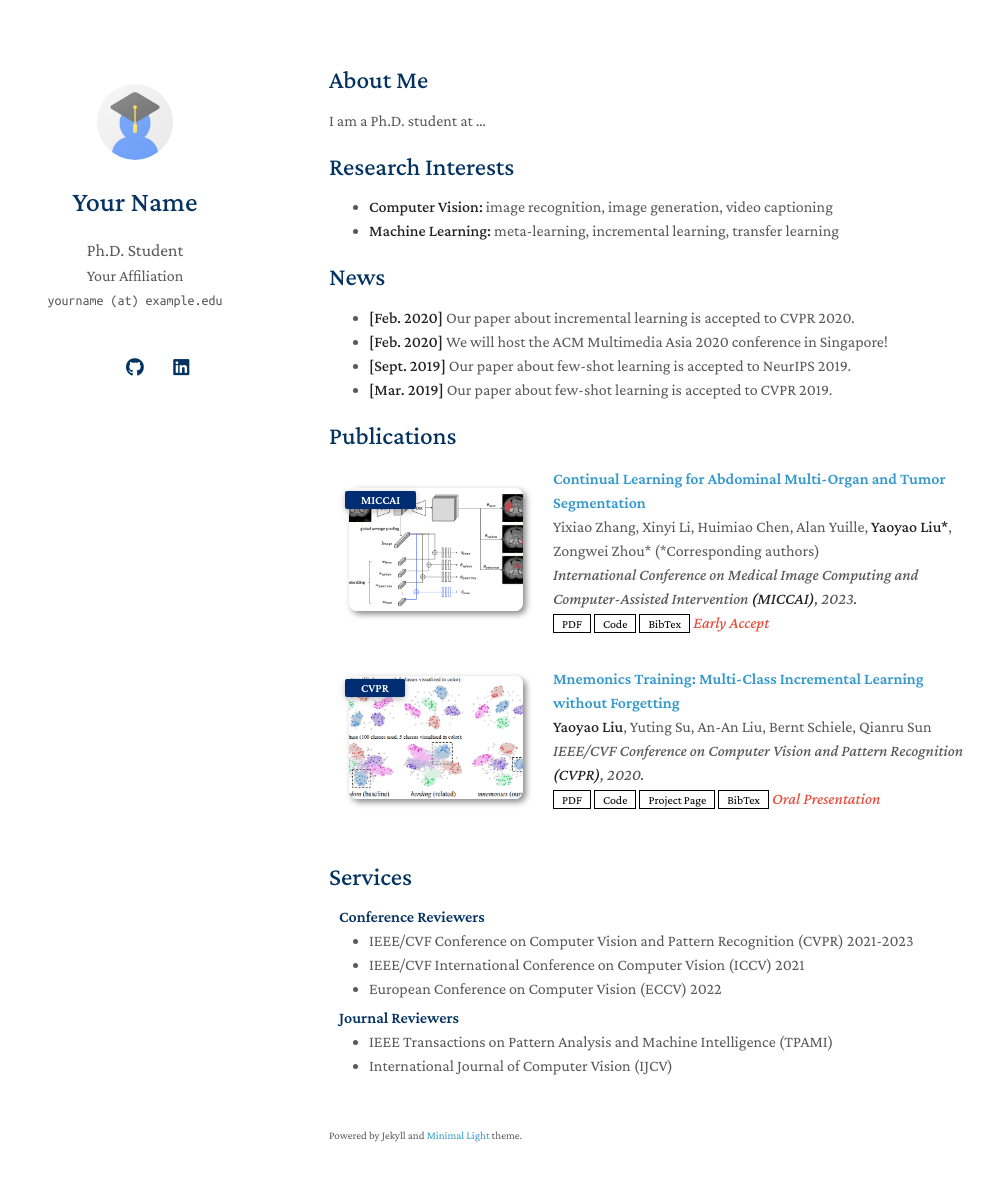
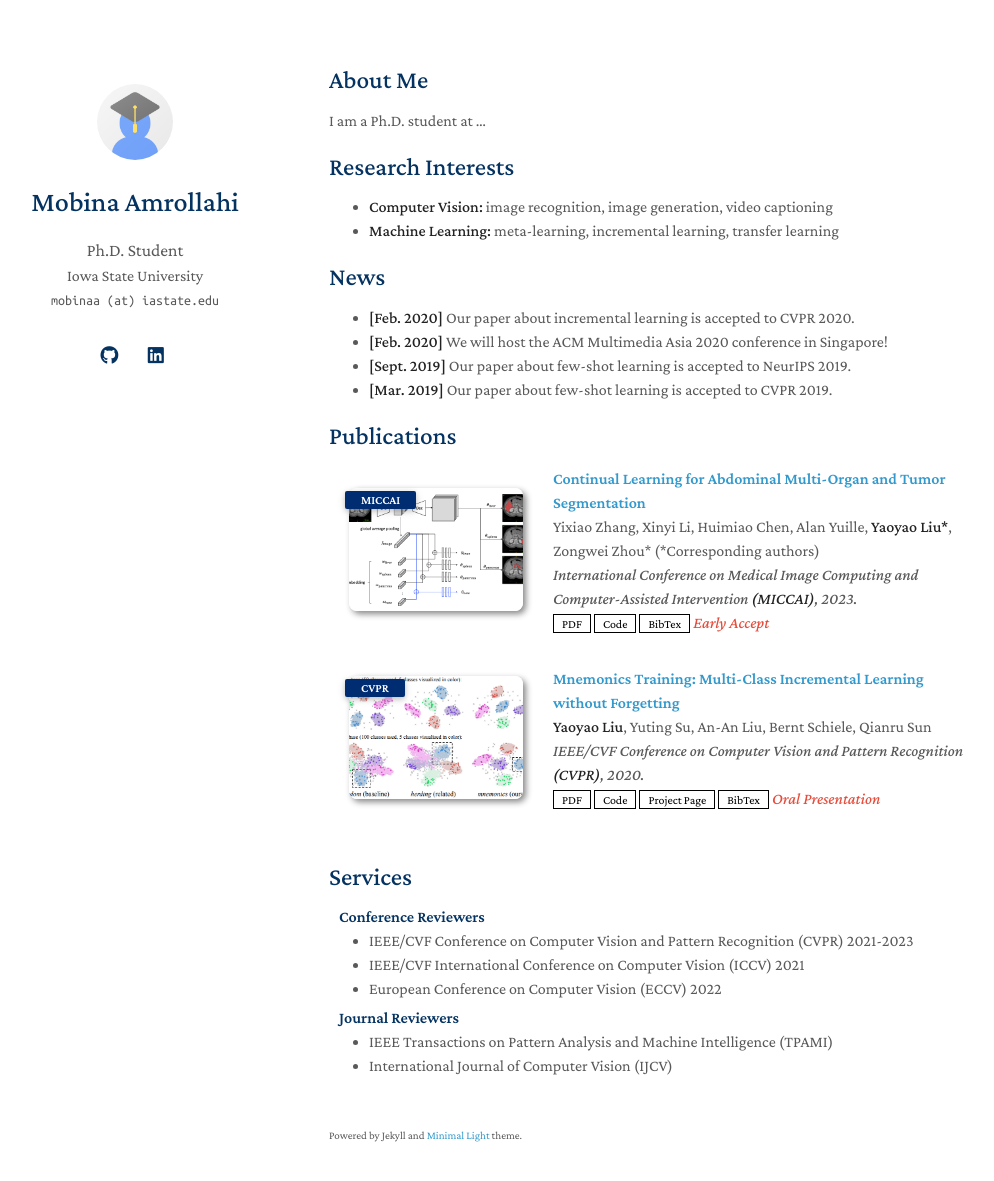
Before and after one commit to mobinaamrollahi/mobinaamrollahi.github.io, a Jekyll site: the page built from index.md, in a window 1280 px wide and 1216 px high. Shown: the top 1181 px of the window, without its empty margins (141-1135 px from the left). Built offline with Jekyll 4.4.1, drawn with Linux system fonts in a browser that asks for light colours; a style sheet for code colours, icons or effects is not loaded; our own code applies the rules of GitHub Pages for plain Markdown files.

Commit message:
Update _config.yml

```diff
--- a/_config.yml
+++ b/_config.yml
@@ -1,8 +1,8 @@
 # Basic Information
-title: Your Name
+title: Mobina Amrollahi
 position: Ph.D. Student
-affiliation: Your Affiliation
-email: yourname (at) example.edu
+affiliation: Iowa State University
+email: mobinaa (at) iastate.edu
 
 # Search Engine Optimization (SEO)
 # The following information is used to improve the website traffic from search engines, e.g., Google.
@@ -12,11 +12,11 @@ canonical: https://minimal-light-theme.yliu.me/
 
 # Links
 # If you don't need one of them, you may delete the corresponding line.
-google_scholar: https://scholar.google.com/
-cv_link: assets/files/curriculum_vitae.pdf
-github_link: https://github.com/
-linkedin: https://www.linkedin.com/
-twitter: https://twitter.com/
+# google_scholar: https://scholar.google.com/
+# cv_link: assets/files/curriculum_vitae.pdf
+github_link: https://github.com/mobinaamrollahi
+linkedin: https://www.linkedin.com/in/mobinaamrollahi
+# twitter: https://twitter.com/
 
 # Images (e.g., your profile picture and your website's favicon)
 # "favicon" and "favicon_dark" are used for the light and dark modes, respectively.
```
